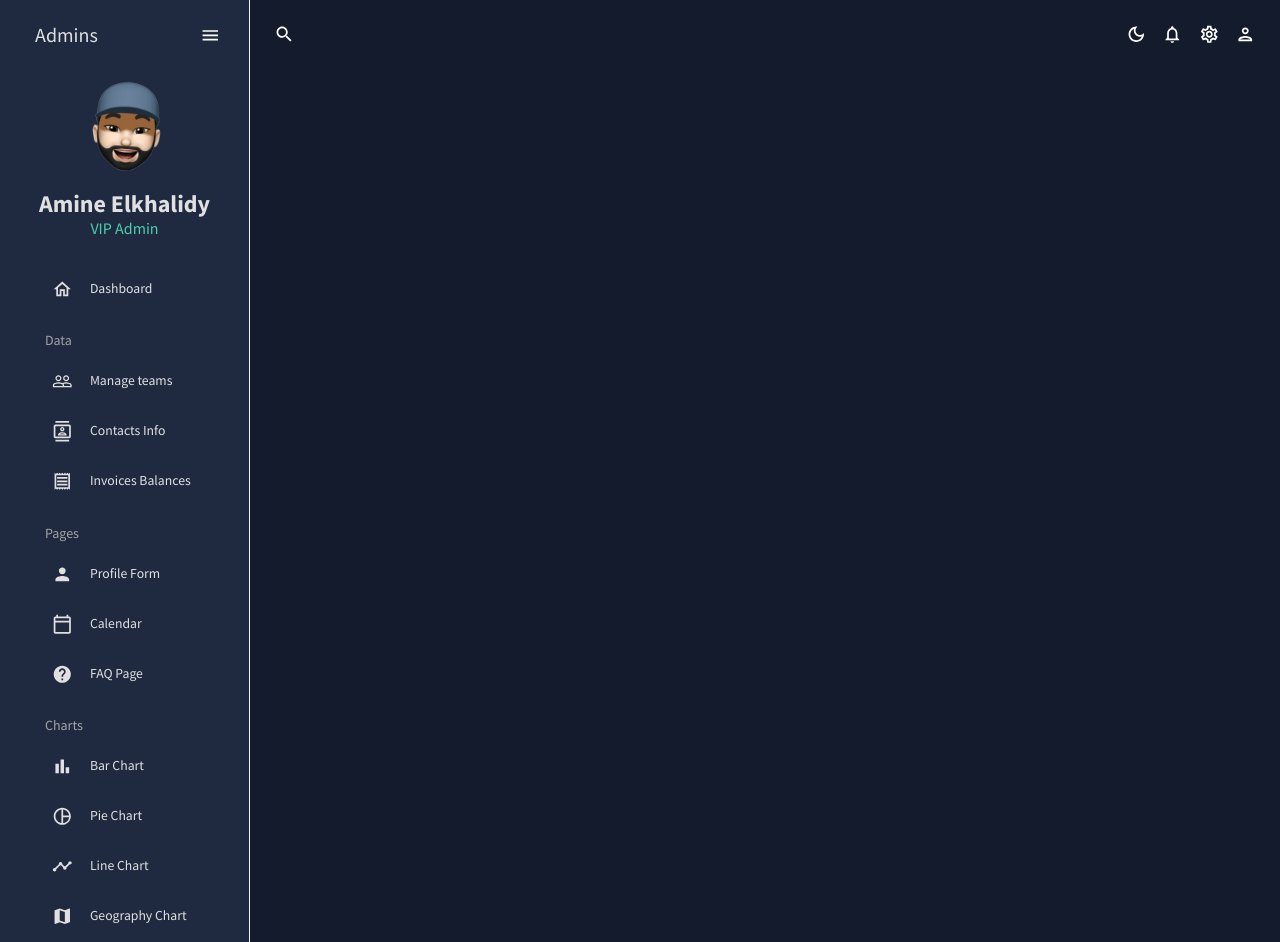
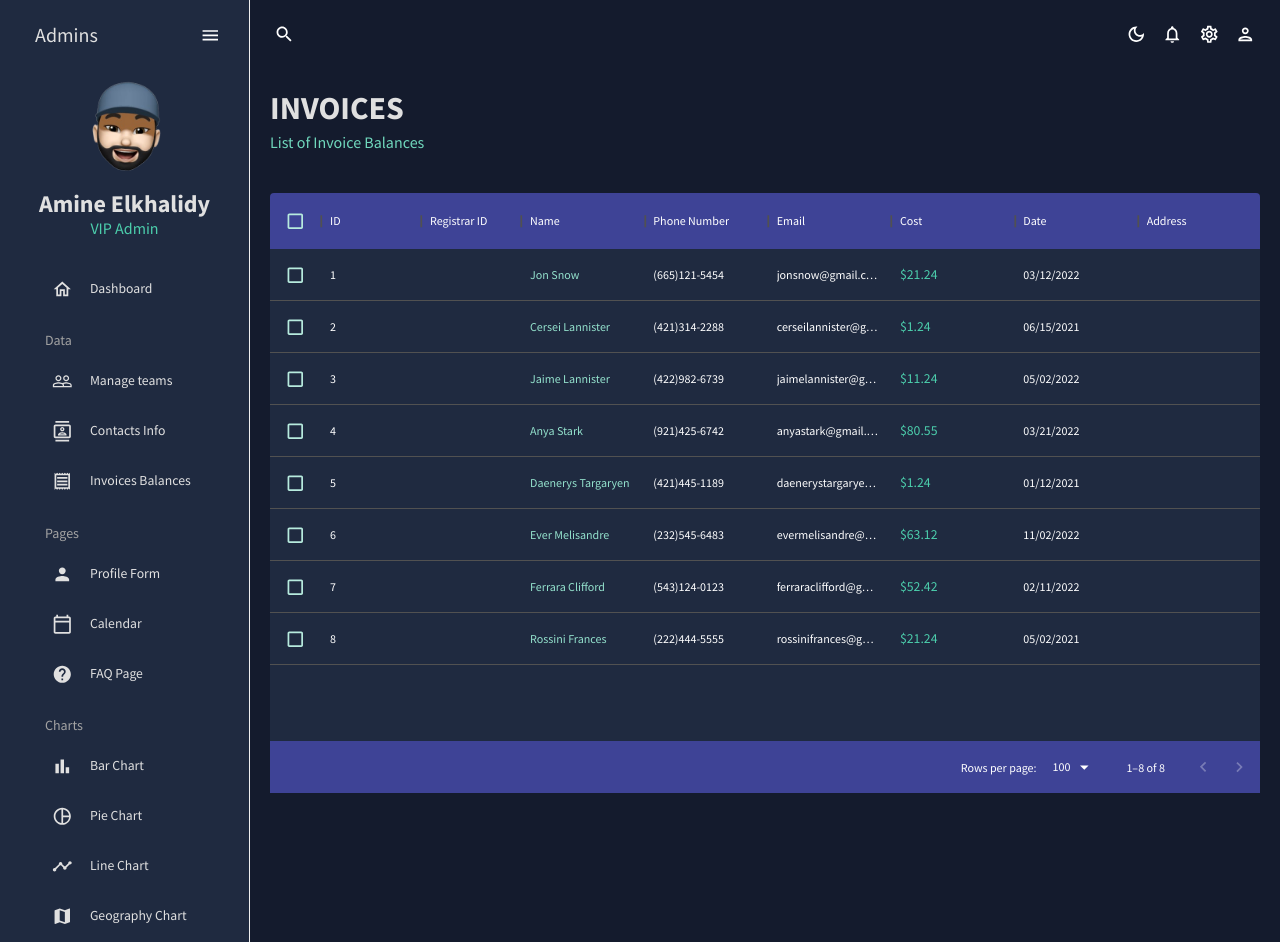
Before and after one commit to AmineElkhalidy/dashboard, a React (Vite) app: page /invoices in a window 1280 px wide. Built offline with nearby package versions, Linux system fonts and the light colour scheme.

Commit message:
Adding invoices...

```diff
--- a/src/App.jsx
+++ b/src/App.jsx
@@ -8,7 +8,7 @@
 import SideBar from "./scenes/global/Sidebar";
 import Team from "./scenes/team";
 import Contacts from "./scenes/contacts";
-// import Invoices from "./scenes/invoices";
+import Invoices from "./scenes/invoices";
 // import Bar from "./scenes/bar";
 // import Form from "./scenes/form";
 // import Line from "./scenes/line";
@@ -35,7 +35,7 @@
               <Route path="/dashboard" element={<Dashboard />} />
               <Route path="/team" element={<Team />} />
               <Route path="/contacts" element={<Contacts />} />
-              {/* <Route path="/invoices" element={<Invoices />} /> */}
+              <Route path="/invoices" element={<Invoices />} />
               {/* <Route path="/form" element={<Form />} /> */}
               {/* <Route path="/bar" element={<Bar />} /> */}
               {/* <Route path="/pie" element={<Pie />} /> */}
--- /dev/null
+++ b/src/scenes/invoices/index.jsx
@@ -0,0 +1,104 @@
+import React from "react";
+
+// MUI
+import { Box, useTheme, Typography } from "@mui/material";
+
+// DataGrid
+import { DataGrid, GridToolbar } from "@mui/x-data-grid";
+
+// Tokens
+import { tokens } from "../../theme";
+
+// Mockdata
+import { mockDataInvoices } from "../../data/mockData";
+
+// Header
+import Header from "../../components/Header";
+
+const Invoices = () => {
+  const theme = useTheme();
+  const colors = tokens(theme.palette.mode);
+
+  const columns = [
+    { field: "id", headerName: "ID" },
+    { field: "registrarId", headerName: "Registrar ID" },
+    {
+      field: "name",
+      headerName: "Name",
+      flex: 1,
+      cellClassName: "name-column--cell",
+    },
+
+    {
+      field: "phone",
+      headerName: "Phone Number",
+      flex: 1,
+    },
+    {
+      field: "email",
+      headerName: "Email",
+      flex: 1,
+    },
+    {
+      field: "cost",
+      headerName: "Cost",
+      flex: 1,
+      renderCell: (params) => (
+        <Typography color={colors.greenAccent[500]}>
+          ${params.row.cost}
+        </Typography>
+      ),
+    },
+    {
+      field: "date",
+      headerName: "Date",
+      flex: 1,
+    },
+    {
+      field: "address",
+      headerName: "Address",
+      flex: 1,
+    },
+  ];
+
+  return (
+    <Box m="20px">
+      <Header title="INVOICES" subtitle="List of Invoice Balances" />
+
+      {/* DataGrid */}
+      <Box
+        mt="40px"
+        height="75vh"
+        sx={{
+          "& .MuiDataGrid-root": {
+            border: "none",
+          },
+          "& .MuiDataGrid-cell": {
+            borderBottom: "none",
+          },
+          "& .name-column--cell": {
+            color: colors.greenAccent[300],
+          },
+          "& .MuiDataGrid-columnHeaders": {
+            backgroundColor: colors.blueAccent[700],
+            borderBottom: "none",
+          },
+          "& .MuiDataGrid-virtualScroller": {
+            backgroundColor: colors.primary[400],
+          },
+          "& .MuiDataGrid-footerContainer": {
+            borderTop: "none",
+            backgroundColor: colors.blueAccent[700],
+          },
+          "& .MuiCheckbox-root": {
+            color: `${colors.greenAccent[200]} !important`,
+          },
+        }}
+      >
+        <DataGrid checkboxSelection rows={mockDataInvoices} columns={columns} />
+      </Box>
+    </Box>
+  );
+};
+
+export default Invoices;
```
